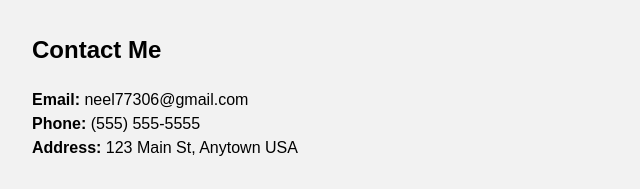
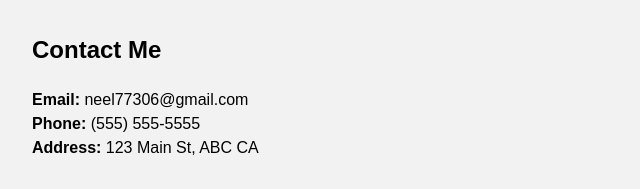
Before and after one commit to Neelpatel77/NeelPatel_AboutMe, a plain HTML site: page Contactus.html in a window 1280 px wide. Shown: the top 189 px of the page, 0-640 px from the left. Drawn offline with Linux system fonts and the light colour scheme.

Commit message:
Minor Updates

```diff
--- a/Contactus.html
+++ b/Contactus.html
@@ -17,7 +17,7 @@
     <div class="contact-info">
       <p><strong>Email:</strong> neel77306@gmail.com</p>
       <p><strong>Phone:</strong> (555) 555-5555</p>
-      <p><strong>Address:</strong> 123 Main St, Anytown USA</p>
+      <p><strong>Address:</strong> 123 Main St, ABC CA</p>
     </div>
     <form class="contact-form" action="mailto:your-email@example.com" method="post" enctype="text/plain">
       <label for="name">Name:</label>
```
